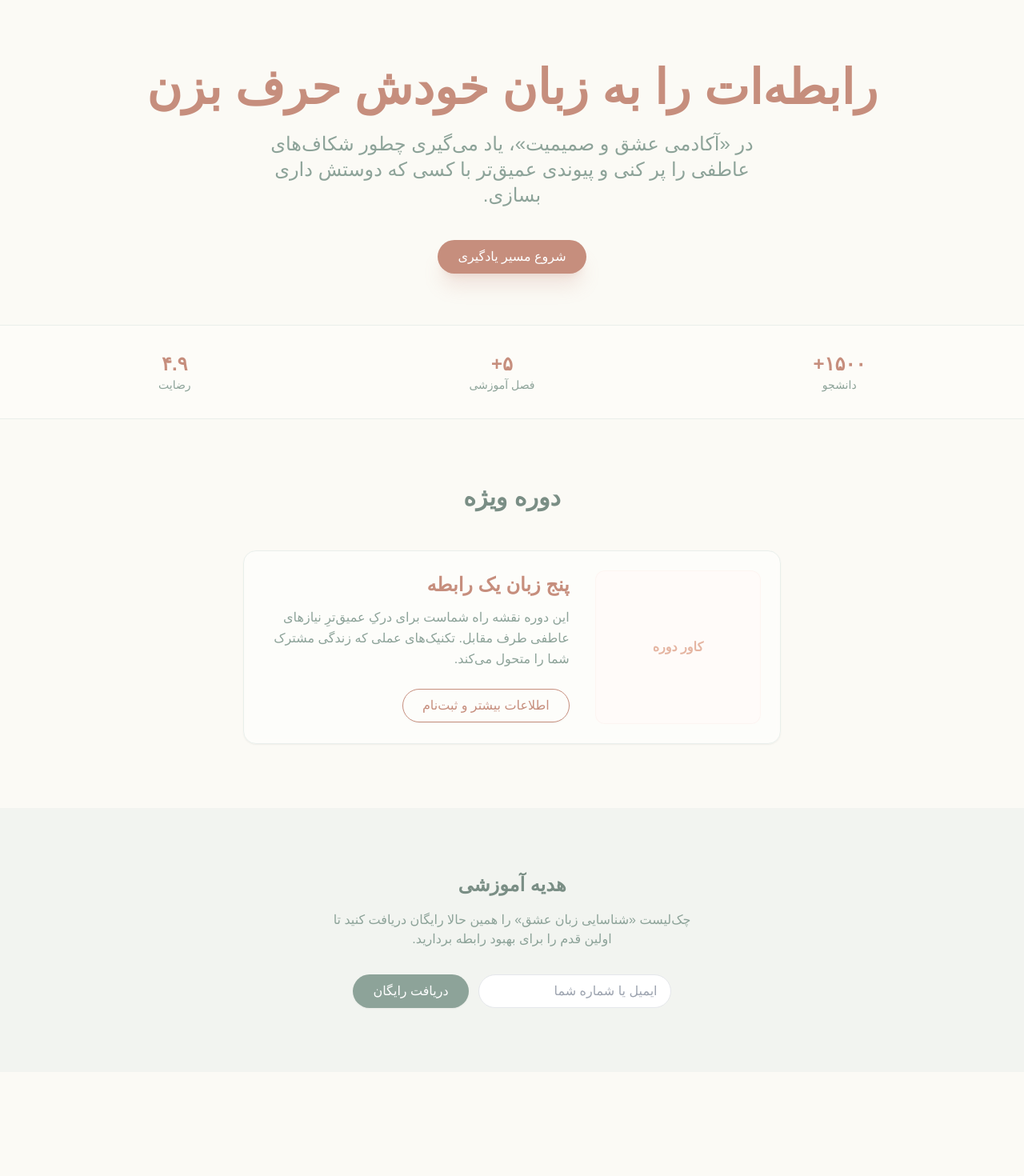
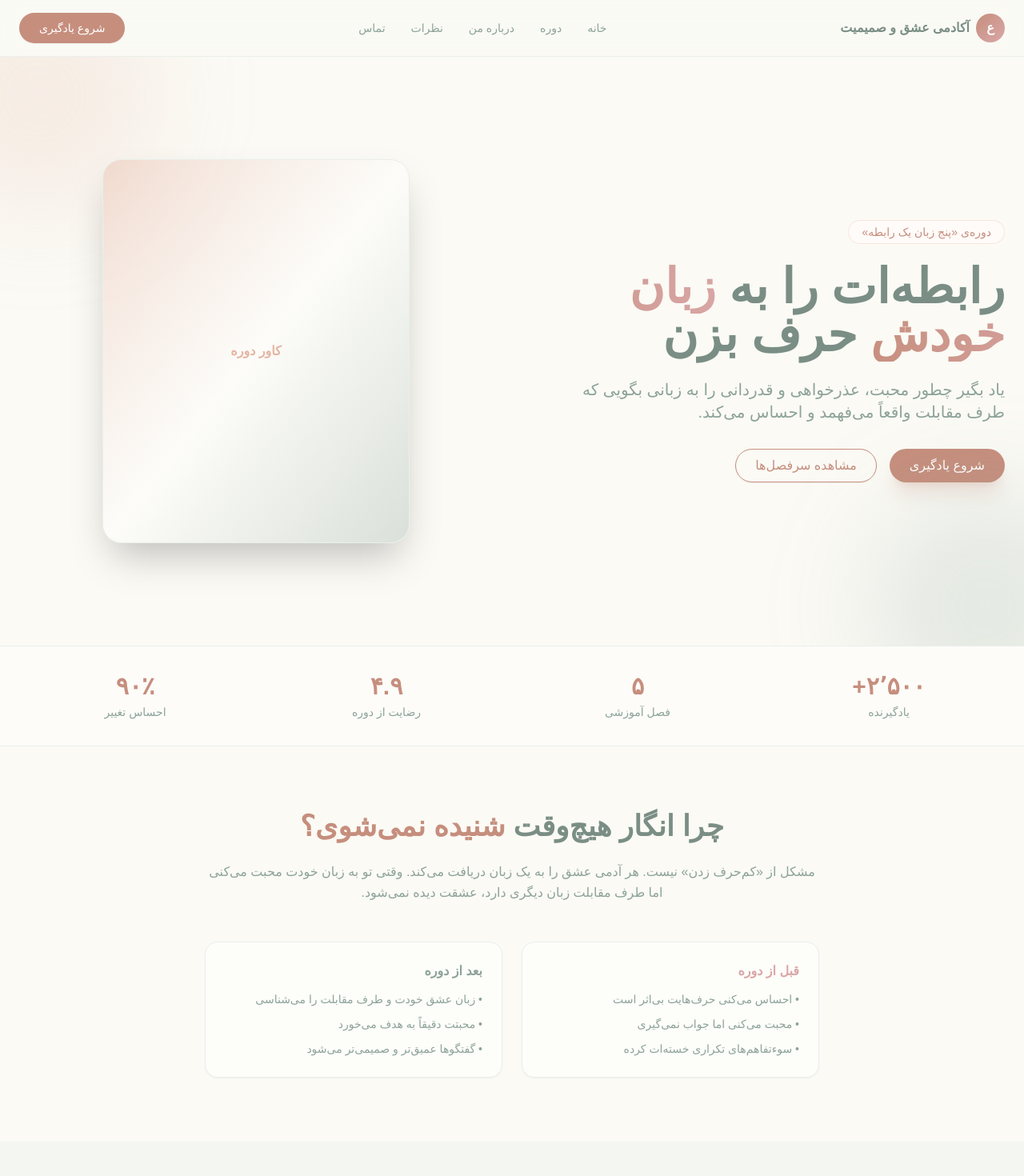
Before and after one commit to reyhanebehmaneshrad-cmd/Love-academy, a Next.js app: page / in a window 1280 px wide. Shown: the top 1470 px of the page at 80% size. Before the commit the page ends 1340 px from the top, so only its background shows below. Built offline with nearby package versions, Linux system fonts and the light colour scheme; a small style sheet from the web is missing.

Commit message:
Refactor Home component to use imported sections

```diff
--- a/app/page.tsx
+++ b/app/page.tsx
@@ -1,81 +1,27 @@
-import React from 'react';
+import Navbar from '@/components/Navbar';
+import Hero from '@/components/Hero';
+import TrustBar from '@/components/TrustBar';
+import ProblemSolution from '@/components/ProblemSolution';
+import CourseFeatures from '@/components/CourseFeatures';
+import About from '@/components/About';
+import Testimonials from '@/components/Testimonials';
+import LeadMagnet from '@/components/LeadMagnet';
+import Pricing from '@/components/Pricing';
+import Footer from '@/components/Footer';
 
 export default function Home() {
   return (
-    <main className="min-h-screen bg-ivory text-sage-600">
-
-      {/* Hero Section */}
-      <section className="container mx-auto px-6 pt-20 pb-16 text-center">
-        <h1 className="text-4xl md:text-6xl font-bold text-terracotta mb-6">
-          رابطه‌ات را به زبان خودش حرف بزن
-        </h1>
-        <p className="text-xl md:text-2xl text-sage-500 mb-10 max-w-2xl mx-auto leading-relaxed">
-          در «آکادمی عشق و صمیمیت»، یاد می‌گیری چطور شکاف‌های عاطفی را پر کنی و پیوندی عمیق‌تر با کسی که دوستش داری بسازی.
-        </p>
-        <div className="flex justify-center gap-4">
-          <button className="btn-premium bg-terracotta text-white hover:bg-rose-500 shadow-xl shadow-terracotta/20">
-            شروع مسیر یادگیری
-          </button>
-        </div>
-      </section>
-
-      {/* Trust Bar (Social Proof) */}
-      <section className="bg-white/30 py-8 border-y border-sage-100">
-        <div className="container mx-auto px-6 flex justify-around text-center">
-          <div>
-            <div className="text-2xl font-bold text-terracotta">۱۵۰۰+</div>
-            <div className="text-sm text-sage-500">دانشجو</div>
-          </div>
-          <div>
-            <div className="text-2xl font-bold text-terracotta">۵+</div>
-            <div className="text-sm text-sage-500">فصل آموزشی</div>
-          </div>
-          <div>
-            <div className="text-2xl font-bold text-terracotta">۴.۹</div>
-            <div className="text-sm text-sage-500">رضایت</div>
-          </div>
-        </div>
-      </section>
-
-      {/* Featured Course Section */}
-      <section className="container mx-auto px-6 py-20">
-        <h2 className="text-3xl font-bold text-center text-sage-600 mb-12">دوره ویژه</h2>
-        <div className="card-premium max-w-2xl mx-auto flex flex-col md:flex-row gap-8 items-center">
-          <div className="w-full md:w-1/3 h-48 bg-peach-50 rounded-xl flex items-center justify-center border border-peach-500/10">
-             <span className="text-peach-500 font-bold">کاور دوره</span>
-          </div>
-          <div className="flex-1 text-right">
-            <h3 className="text-2xl font-bold text-terracotta mb-3">پنج زبان یک رابطه</h3>
-            <p className="text-sage-500 mb-6 leading-relaxed">
-              این دوره نقشه راه شماست برای درکِ عمیق‌ترِ نیازهای عاطفی طرف مقابل. تکنیک‌های عملی که زندگی مشترک شما را متحول می‌کند.
-            </p>
-            <button className="btn-premium border border-terracotta text-terracotta hover:bg-peach-50 w-full md:w-auto">
-              اطلاعات بیشتر و ثبت‌نام
-            </button>
-          </div>
-        </div>
-      </section>
-
-      {/* Lead Magnet Section (ساخت دیتابیس مخاطب) */}
-      <section className="bg-sage-100/50 py-20">
-        <div className="container mx-auto px-6 text-center">
-          <h3 className="text-2xl font-bold text-sage-600 mb-4">هدیه آموزشی</h3>
-          <p className="text-sage-500 mb-8 max-w-md mx-auto">
-            چک‌لیست «شناسایی زبان عشق» را همین حالا رایگان دریافت کنید تا اولین قدم را برای بهبود رابطه بردارید.
-          </p>
-          <div className="flex flex-col sm:flex-row gap-3 justify-center max-w-md mx-auto">
-            <input
-              type="email"
-              placeholder="ایمیل یا شماره شما"
-              className="px-4 py-2 rounded-full border border-sage-200 outline-none focus:border-terracotta"
-            />
-            <button className="btn-premium bg-sage-500 text-white hover:bg-sage-600">
-              دریافت رایگان
-            </button>
-          </div>
-        </div>
-      </section>
-
+    <main className="min-h-screen bg-ivory">
+      <Navbar />
+      <Hero />
+      <TrustBar />
+      <ProblemSolution />
+      <CourseFeatures />
+      <About />
+      <Testimonials />
+      <LeadMagnet />
+      <Pricing />
+      <Footer />
     </main>
   );
-          }
+}
```
